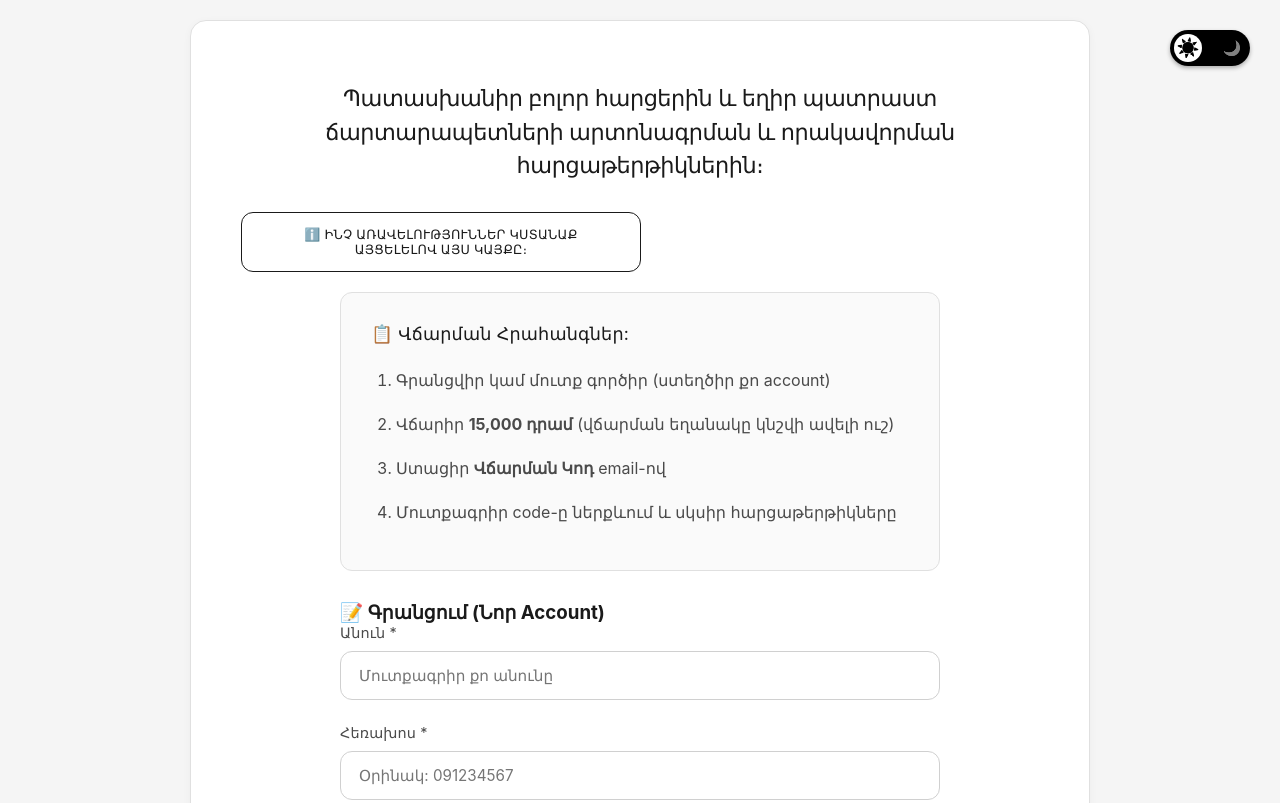
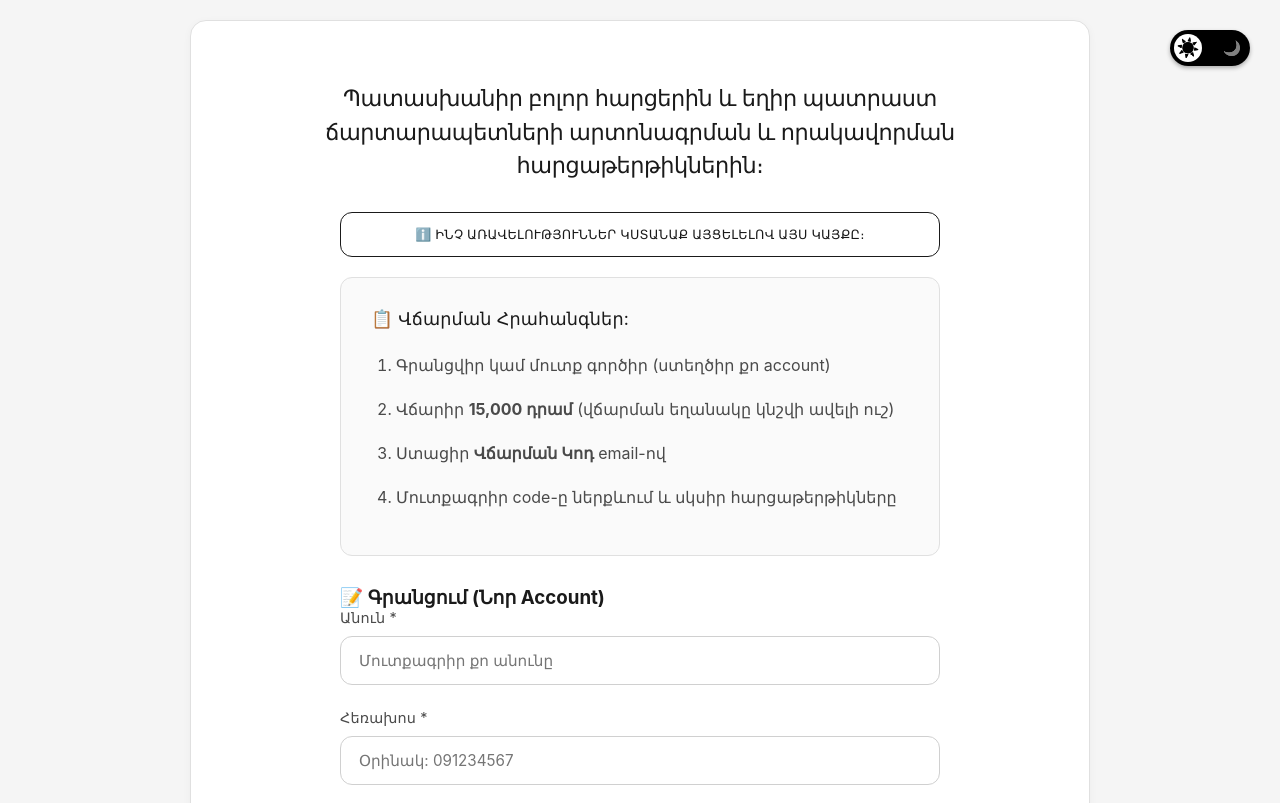
Before and after one commit to karmik1996-ctrl/architect-quiz, a website: page index.html in a window 1280 px wide. Shown: the top 803 px of the page. Drawn offline with Linux system fonts and the light colour scheme.

Commit message:
Center align info button

```diff
--- a/index.html
+++ b/index.html
@@ -22,7 +22,7 @@
         <!-- Payment Section - Always visible first -->
         <div id="payment-section" class="section">
             <h1>Պատասխանիր բոլոր հարցերին և եղիր պատրաստ ճարտարապետների արտոնագրման և որակավորման հարցաթերթիկներին։</h1>
-            <button id="info-btn" class="btn-info" style="margin-bottom: 20px;" onclick="handleInfoClick(event); return false;">ℹ️ Ինչ առավելություններ կստանաք այցելելով այս կայքը։</button>
+            <button id="info-btn" class="btn-info" style="margin-bottom: 20px; display: block; margin-left: auto; margin-right: auto; width: 100%; max-width: 600px;" onclick="handleInfoClick(event); return false;">ℹ️ Ինչ առավելություններ կստանաք այցելելով այս կայքը։</button>
             <div class="payment-info">
                 <div class="payment-instructions">
                     <h3>📋 Վճարման Հրահանգներ:</h3>
```
